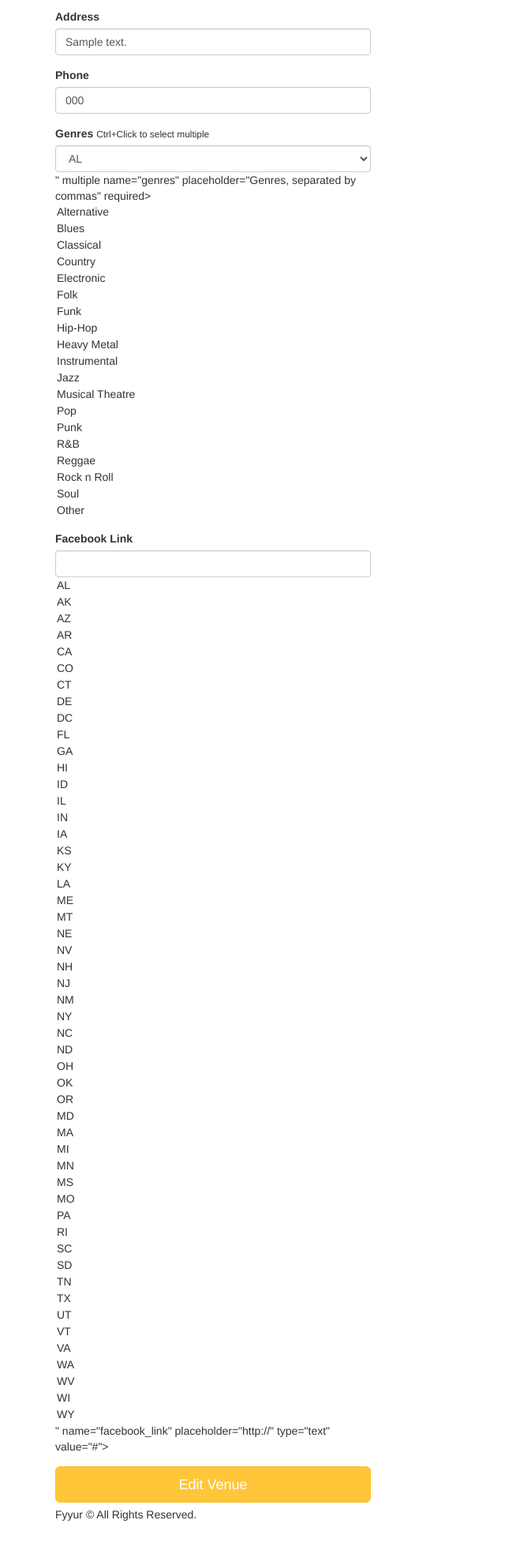
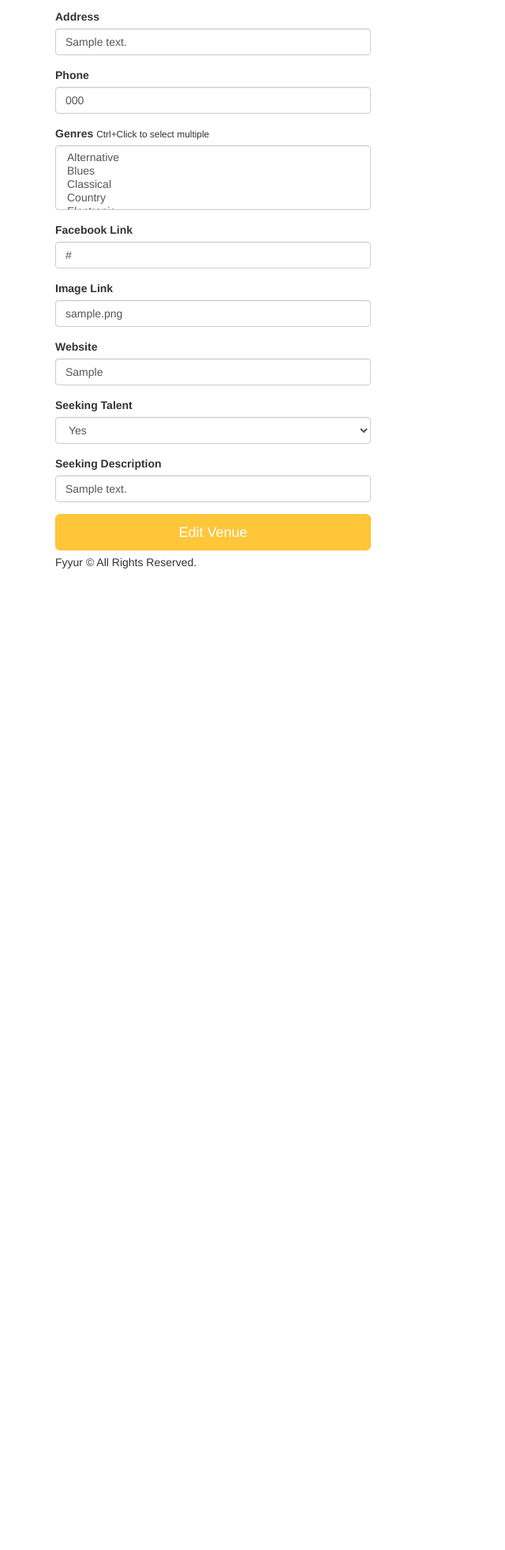
Before and after one commit to ahmd-kamel/Fyyur_Artist_Booking_Site, a Flask app: page /venues/1/edit in a window 1280 px wide. Shown: the part 273-2236 px from the top of the page at 79% size, without its empty margins (0-640 px from the left). After the commit the page ends 993 px from the top, so only its background shows below. Run offline with Flask 2, Linux system fonts and the light colour scheme; tables that the repository leaves empty hold one stand-in row (values such as "Sample post"); some libraries are stand-ins or nearby versions.

Commit message:
Feat: update venue/edit and venue/search  endpoints.

```diff
--- a/forms.py
+++ b/forms.py
@@ -117,7 +117,7 @@
     facebook_link = StringField(
         'facebook_link', validators=[Optional(),URL()]
     )
-    website = StringField(
+    web_site = StringField(
         'web_site', validators=[Optional(),URL()]
     )
     genres = SelectMultipleField(
--- a/routes/venues_routes.py
+++ b/routes/venues_routes.py
@@ -50,25 +50,31 @@
 
 @app.route('/venues/search', methods=['POST'])
 def search_venues():
-  # TODO: implement search on artists with partial string search. Ensure it is case-insensitive.(one Bug)
+  # DONE: implement search on artists with partial string search. Ensure it is case-insensitive.(one Bug)
   # seach for Hop should return "The Musical Hop".
   # search for "Music" should return "The Musical Hop" and "Park Square Live Music & Coffee"
 
   # ilike operator instead of like operator to match case insensitive.
   search_term = request.form.get("search_term", "")
   venues = Venue.query.filter(Venue.name.ilike(f"%{search_term}%")).all()
-  upcoming_shows = 0
+  now = datetime.now()
+  venue_list = []
+  for venue in venues:
+      venue_shows = Show.query.filter_by(venue_id=venue.id).all()
+      num_upcoming = 0
+      for show in venue_shows:
+          if show.start_time > now:
+              num_upcoming += 1
+
+      venue_list.append({
+        "id": venue.id,
+        "name": venue.name,
+        "num_upcoming_shows": num_upcoming
+      })
 
   response={
     "count": len(venues),
-    "data": [{
-      "id": venue.id,
-      "name": venue.name,
-      #here is a bug
-      "num_upcoming_shows": 0,
-    }
-    for venue in venues
-    ]
+    "data": venue_list
   }
   return render_template('pages/search_venues.html', results=response, search_term=search_term)
 
@@ -148,7 +154,7 @@
   genres = form.genres.data
   facebook_link = form.facebook_link.data
   image_link = form.image_link.data
-  website = form.website.data
+  web_site = form.web_site.data
   seeking_talent = True if form.seeking_talent.data == 'Yes' else False
   seeking_description = form.seeking_description.data
 
@@ -165,13 +171,15 @@
       venue.state = state
       venue.address = address
       venue.phone = phone
-
       venue.seeking_talent = seeking_talent
       venue.seeking_description = seeking_description
       venue.image_link = image_link
-      venue.website = website
+      venue.web_site = web_site
       venue.facebook_link = facebook_link
-      venue.genres = genres
+      venue.genres = []
+      for genre in genres:
+        venue.genres.append(genre)
+
       db.session.commit()
     except:
       error_in_update = True
--- a/templates/forms/edit_venue.html
+++ b/templates/forms/edit_venue.html
@@ -1,6 +1,7 @@
 {% extends 'layouts/main.html' %}
 {% block title %}Edit Venue{% endblock %}
 {% block content %}
+
   <div class="form-wrapper">
     <form class="form" method="post" action="/venues/{{venue.id}}/edit">
       <h3 class="form-heading">Edit venue <em>{{ venue.name }}</em> <a href="{{ url_for('index') }}" title="Back to homepage"><i class="fa fa-home pull-right"></i></a></h3>
@@ -30,13 +31,31 @@
       <div class="form-group">
         <label for="genres">Genres</label>
         <small>Ctrl+Click to select multiple</small>
-        {{ form.genres(class_ = 'form-control', placeholder='Genres, separated by commas', id=form.state, autofocus = true) }}
+        {{ form.genres(class_ = 'form-control', placeholder='Genres, separated by commas', autofocus = true) }}
       </div>
       <div class="form-group">
-          <label for="genres">Facebook Link</label>
-          {{ form.facebook_link(class_ = 'form-control', placeholder='http://', id=form.state, autofocus = true) }}
+          <label for="facebook_link">Facebook Link</label>
+          {{ form.facebook_link(class_ = 'form-control', placeholder='http://', autofocus = true) }}
+        </div>
+
+        <div class="form-group">
+          <label for="image_link">Image Link</label>
+          {{ form.image_link(class_ = 'form-control', placeholder='http://', autofocus = true) }}
+        </div>
+        <div class="form-group">
+          <label for="web_site">Website</label>
+          {{ form.web_site(class_ = 'form-control', placeholder='http://', autofocus = true) }}
+        </div>
+        <div class="form-group">
+          <label for="seeking_talent">Seeking Talent</label>
+          {{ form.seeking_talent(class_ = 'form-control', autofocus = true) }}
+        </div>
+        <div class="form-group">
+          <label for="seeking_description">Seeking Description</label>
+          {{ form.seeking_description(class_ = 'form-control', placeholder='Leave blank if not seeking talent', autofocus = true) }}
         </div>
       <input type="submit" value="Edit Venue" class="btn btn-primary btn-lg btn-block">
+      {{ form.csrf_token() }}
     </form>
   </div>
 {% endblock %}
```
